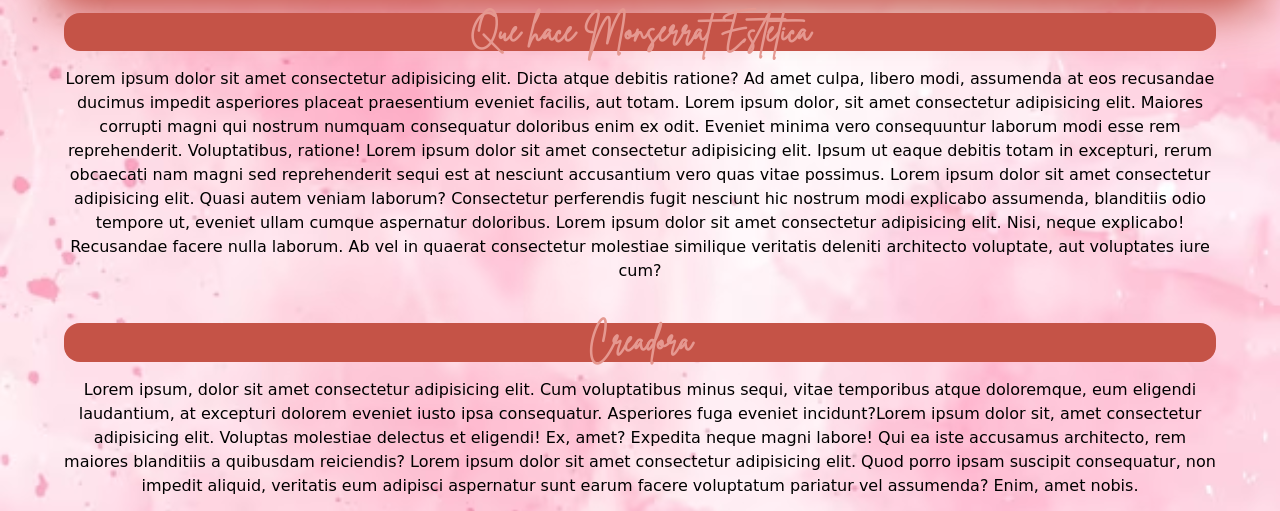
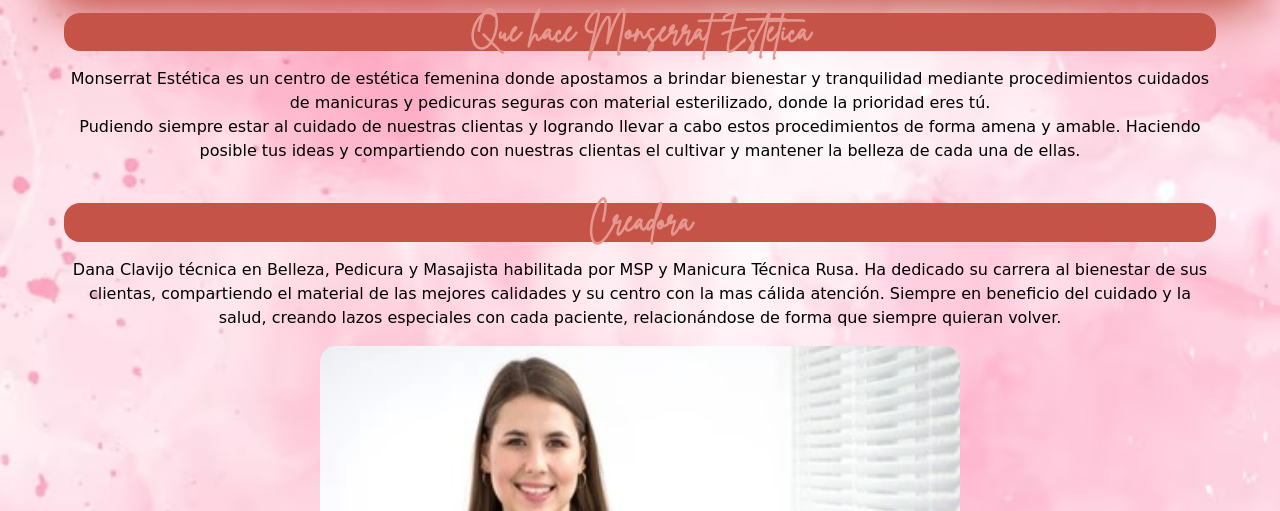
Before and after one commit to JuanG-Aria/ProyectME, a website: page pages/somos.html in a window 1280 px wide. Shown: the part 267-778 px from the top of the page. Drawn offline with nearby package versions, Linux system fonts and the light colour scheme; files whose address does not match are found by name.

Commit message:
se eliminaron los textox loren de la pagina somos  y se reeamplazo por contenido real

```diff
--- a/pages/somos.html
+++ b/pages/somos.html
@@ -70,12 +70,16 @@
             <h3>
                 Que hace Monserrat Estetica
             </h3>
-            <p>Lorem ipsum dolor sit amet consectetur adipisicing elit. Dicta atque debitis ratione? Ad amet culpa, libero modi, assumenda at eos recusandae ducimus impedit asperiores placeat praesentium eveniet facilis, aut totam. Lorem ipsum dolor, sit amet consectetur adipisicing elit. Maiores corrupti magni qui nostrum numquam consequatur doloribus enim ex odit. Eveniet minima vero consequuntur laborum modi esse rem reprehenderit. Voluptatibus, ratione! Lorem ipsum dolor sit amet consectetur adipisicing elit. Ipsum ut eaque debitis totam in excepturi, rerum obcaecati nam magni sed reprehenderit sequi est at nesciunt accusantium vero quas vitae possimus. Lorem ipsum dolor sit amet consectetur adipisicing elit. Quasi autem veniam laborum? Consectetur perferendis fugit nesciunt hic nostrum modi explicabo assumenda, blanditiis odio tempore ut, eveniet ullam cumque aspernatur doloribus. Lorem ipsum dolor sit amet consectetur adipisicing elit. Nisi, neque explicabo! Recusandae facere nulla laborum. Ab vel in quaerat consectetur molestiae similique veritatis deleniti architecto voluptate, aut voluptates iure cum?</p>
+            <p>Monserrat Estética es un centro de estética femenina donde apostamos a brindar bienestar y tranquilidad mediante procedimientos cuidados de manicuras y pedicuras seguras con material esterilizado, donde la prioridad eres tú. <br>
+                Pudiendo siempre estar al cuidado de nuestras clientas y logrando llevar a cabo estos procedimientos de forma amena y amable. Haciendo posible tus ideas y compartiendo con nuestras clientas el cultivar y mantener la belleza de cada una de ellas.
+                </p>
             <br>
             <h3>
                 Creadora
             </h3>
-            <p>Lorem ipsum, dolor sit amet consectetur adipisicing elit. Cum voluptatibus minus sequi, vitae temporibus atque doloremque, eum eligendi laudantium, at excepturi dolorem eveniet iusto ipsa consequatur. Asperiores fuga eveniet incidunt?Lorem ipsum dolor sit, amet consectetur adipisicing elit. Voluptas molestiae delectus et eligendi! Ex, amet? Expedita neque magni labore! Qui ea iste accusamus architecto, rem maiores blanditiis a quibusdam reiciendis? Lorem ipsum dolor sit amet consectetur adipisicing elit. Quod porro ipsam suscipit consequatur, non impedit aliquid, veritatis eum adipisci aspernatur sunt earum facere voluptatum pariatur vel assumenda? Enim, amet nobis.</p>
+            <p>Dana Clavijo técnica en Belleza, Pedicura y Masajista habilitada por MSP y Manicura Técnica Rusa.
+                Ha dedicado su carrera al bienestar de sus clientas, compartiendo el material de las mejores calidades y su centro con la mas cálida atención. Siempre en beneficio del cuidado y la salud, creando lazos especiales con cada paciente, relacionándose de forma que siempre quieran volver.
+                </p>
         </div>
         <div class="creadora">
             <img src="../img/emprendedora.jpg" alt="imagen-creadora"><!--imagen de la creadora-->
```
